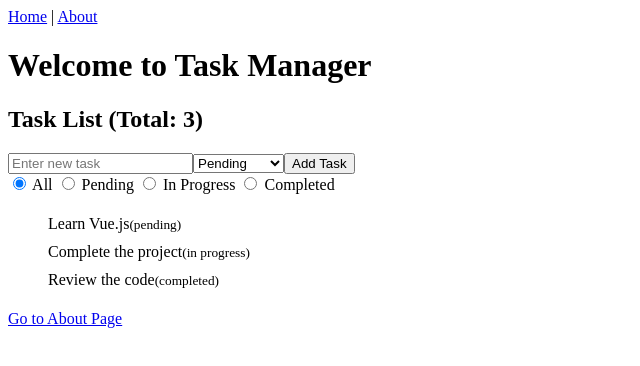
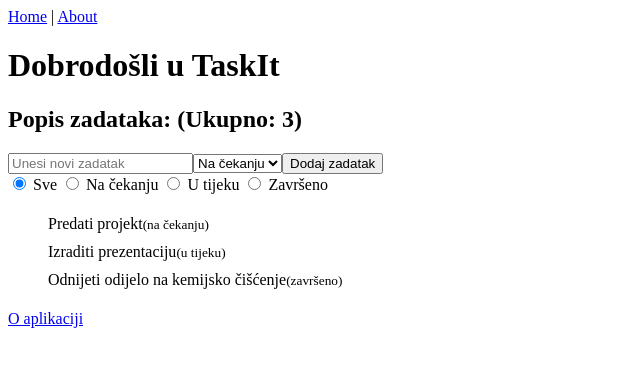
Before and after one commit to ebraculj/web2-lab5, a Vue app: page / in a window 1280 px wide. Shown: the top 366 px of the page, without its empty margins (0-640 px from the left). Built offline with nearby package versions, Linux system fonts and the light colour scheme.

Commit message:
Dodani stvarni zadaci i logo aplikacije

```diff
--- a/src/components/TaskList.vue
+++ b/src/components/TaskList.vue
@@ -1,20 +1,20 @@
 <template>
   <div class="task-list">
-    <h2>Task List (Total: {{ tasks.length }})</h2>
+    <h2>Popis zadataka: (Ukupno: {{ tasks.length }})</h2>
 
     <form @submit.prevent="addTask">
       <input
         type="text"
         v-model="newTaskTitle"
-        placeholder="Enter new task"
+        placeholder="Unesi novi zadatak"
         required
       />
       <select v-model="newTaskStatus">
-        <option value="pending">Pending</option>
-        <option value="in progress">In Progress</option>
-        <option value="completed">Completed</option>
+        <option value="na čekanju">Na čekanju</option>
+        <option value="u tijeku">U tijeku</option>
+        <option value="završeno">Završeno</option>
       </select>
-      <button type="submit">Add Task</button>
+      <button type="submit">Dodaj zadatak</button>
     </form>
 
     <!-- Filter Options -->
@@ -22,34 +22,34 @@
       <label>
         <input
           type="radio"
-          value="all"
+          value="sve"
           v-model="filter"
         />
-        All
+        Sve
       </label>
       <label>
         <input
           type="radio"
-          value="pending"
+          value="na čekanju"
           v-model="filter"
         />
-        Pending
+        Na čekanju
       </label>
       <label>
         <input
           type="radio"
-          value="in progress"
+          value="u tijeku"
           v-model="filter"
         />
-        In Progress
+        U tijeku
       </label>
       <label>
         <input
           type="radio"
-          value="completed"
+          value="završeno"
           v-model="filter"
         />
-        Completed
+        Završeno
       </label>
     </div>
 
@@ -75,18 +75,18 @@ export default {
   data() {
     return {
       tasks: [
-        { id: 1, title: 'Learn Vue.js', status: 'pending' },
-        { id: 2, title: 'Complete the project', status: 'in progress' },
-        { id: 3, title: 'Review the code', status: 'completed' },
+        { id: 1, title: 'Predati projekt', status: 'na čekanju' },
+        { id: 2, title: 'Izraditi prezentaciju', status: 'u tijeku' },
+        { id: 3, title: 'Odnijeti odijelo na kemijsko čišćenje', status: 'završeno' },
       ],
       newTaskTitle: '',
-      newTaskStatus: 'pending',
-      filter: 'all', // Filter status
+      newTaskStatus: 'na čekanju',
+      filter: 'sve', // Filter status
     };
   },
   computed: {
     filteredTasks() {
-      if (this.filter === 'all') {
+      if (this.filter === 'sve') {
         return this.tasks;
       }
       return this.tasks.filter((task) => task.status === this.filter);
@@ -101,17 +101,17 @@ export default {
       };
       this.tasks.push(newTask);
       this.newTaskTitle = '';
-      this.newTaskStatus = 'pending';
+      this.newTaskStatus = 'na čekanju';
     },
     toggleTaskStatus(taskId) {
       const task = this.tasks.find((t) => t.id === taskId);
       if (task) {
         task.status =
-          task.status === 'pending'
-            ? 'in progress'
-            : task.status === 'in progress'
-            ? 'completed'
-            : 'pending';
+          task.status === 'na čekanju'
+            ? 'u tijeku'
+            : task.status === 'u tijeku'
+            ? 'završeno'
+            : 'na čekanju';
       }
     },
   },
--- a/src/views/AboutPage.vue
+++ b/src/views/AboutPage.vue
@@ -1,7 +1,10 @@
 <template>
   <div>
     <h1>O aplikaciji</h1>
-    <p>Ova aplikacija je jednostavna za upravljanje popisom zadataka.</p>
+    <p>TaskIt je aplikacija koja na jednostavan način upravlja popisom zadataka.
+      Moguće je dodati svoje zadatke i postaviti im status(na čekanju, u tijeku i završeno). Također je moguće već postojećim zadacima
+      promijeniti status sukladno s odrađenim obvezama.
+    </p>
   </div>
 </template>
 
--- a/src/views/HomePage.vue
+++ b/src/views/HomePage.vue
@@ -1,8 +1,8 @@
 <template>
   <div>
-    <h1>Welcome to Task Manager</h1>
+    <h1>Dobrodošli u TaskIt</h1>
     <TaskList />
-    <router-link to="/about">Go to About Page</router-link>
+    <router-link to="/about">O aplikaciji</router-link>
   </div>
 </template>
 
--- a/src/views/NotFoundPage.vue
+++ b/src/views/NotFoundPage.vue
@@ -1,7 +1,8 @@
 <template>
   <div>
     <h1>404 - Page Not Found</h1>
-    <router-link to="/">Go back to Home</router-link>
+    <p>Greška pri pristupu stranici. Nažalost ova stranica ne postoji. Klikom na poveznicu ispod ćete biti vraćeni na naslovnu stranicu.</p>
+    <router-link to="/">Natrag na Naslovnicu</router-link>
   </div>
 </template>
 
```
Also changed, not shown: 1 other file (tests, documents, lock files or other folders).
